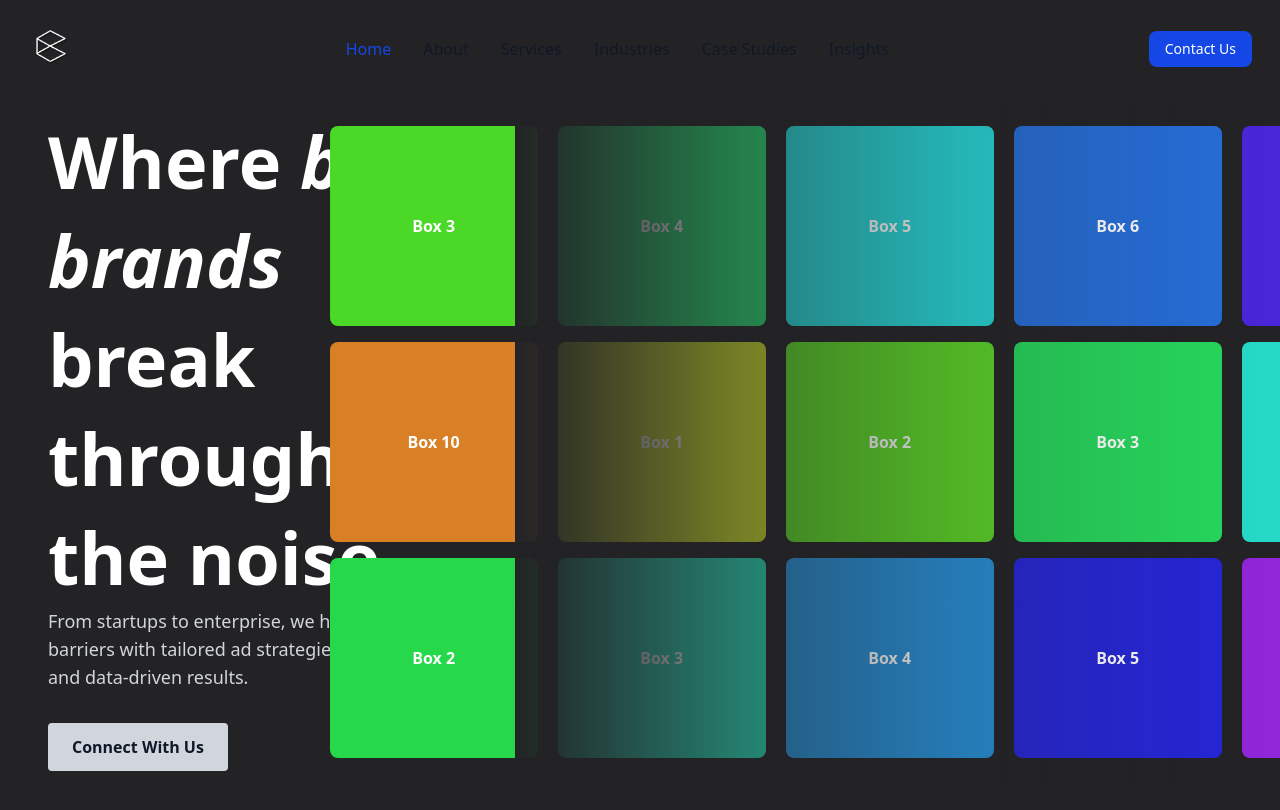
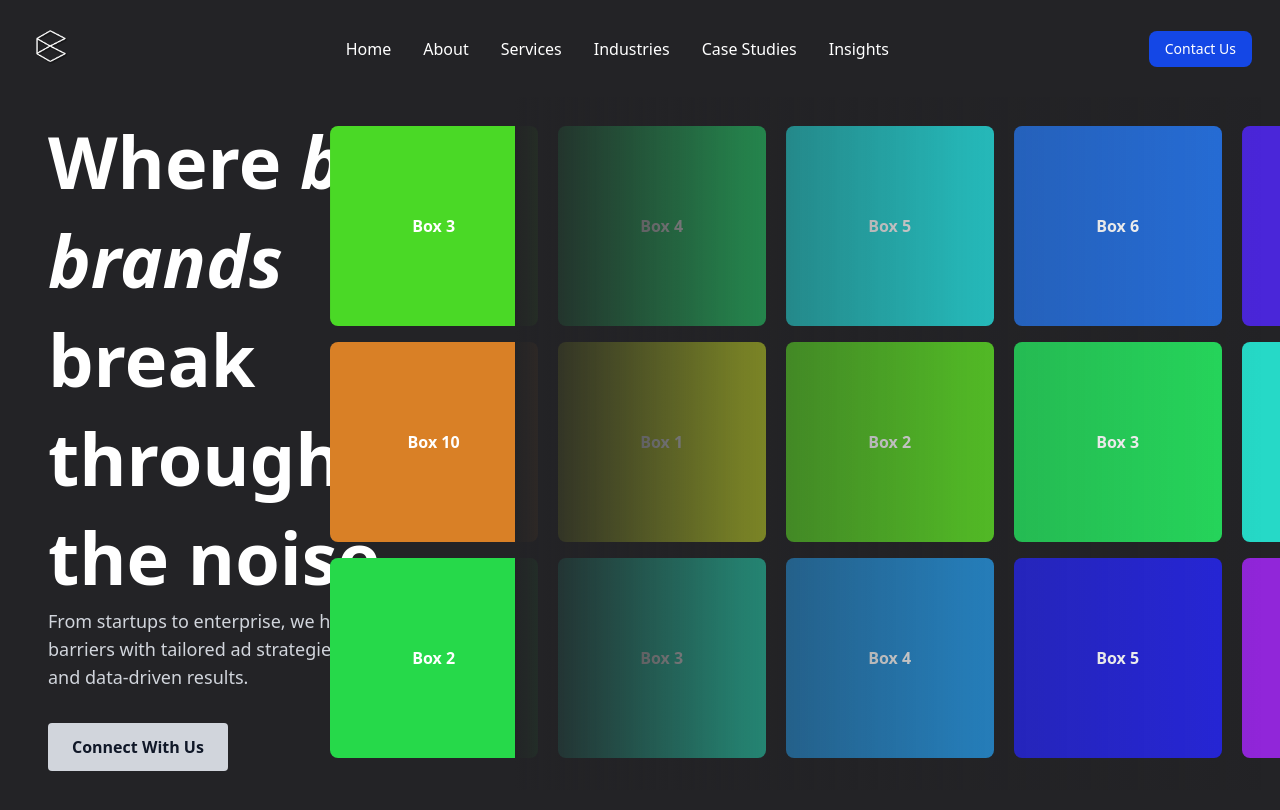
Before and after one commit to sunitsen/seg, a Next.js app: page / in a window 1280 px wide. Shown: the top 810 px of the page. Built offline with nearby package versions, Linux system fonts and the light colour scheme.

Commit message:
change color of navitem

```diff
--- a/app/page.js
+++ b/app/page.js
@@ -11,7 +11,7 @@ const page = () => {
 
       <div className="max-w-screen-7xl w-full mx-auto custom-bg-primary flex flex-wrap justify-center items-center min-h-screen p-4">
         {/* Content - 40% on md+, full width below md */}
-        <div className="   w-full md:w-2/5 flex items-center justify-center p-4 z-1">
+        <div className=" w-full md:w-2/5 flex items-center justify-center p-4 z-1">
           <HeroContant />
         </div>
 
--- a/components/Navbar/Navbar.js
+++ b/components/Navbar/Navbar.js
@@ -61,15 +61,14 @@ export default function Navbar() {
 
         {/* Menu Links */}
         <div
-          className={`${
-            isOpen ? "block" : "hidden"
-          } w-full md:flex md:w-auto md:order-1 items-center justify-between`}
+          className={`${isOpen ? "block" : "hidden"
+            } w-full md:flex md:w-auto md:order-1 items-center justify-between`}
         >
-          <ul className="flex flex-col p-4 md:p-0 mt-4 Semi-bold border border-gray-100 rounded-lg  md:flex-row md:space-x-8 md:mt-0 md:border-0  ">
+          <ul className="flex flex-col p-4 md:p-0 mt-4 Semi-bold border border-gray-100 rounded-lg md:flex-row md:space-x-8 md:mt-0 md:border-0">
             <li>
               <a
                 href="#"
-                className="block py-2 px-3 text-white bg-blue-700 rounded-sm md:bg-transparent md:text-blue-700 md:p-0 md:dark:text-blue-500"
+                className="block py-2 px-3 text-white bg-blue-700 rounded-sm md:bg-transparent md:text-white md:p-0 hover:text-blue-500"
               >
                 Home
               </a>
@@ -77,7 +76,7 @@ export default function Navbar() {
             <li>
               <a
                 href="#"
-                className="block py-2 px-3 text-gray-900 rounded-sm hover:bg-gray-100 md:hover:bg-transparent md:hover:text-blue-700 md:p-0 md:dark:hover:text-blue-500 dark:text-white dark:hover:bg-gray-700 md:dark:hover:bg-transparent"
+                className="block py-2 px-3 text-white rounded-sm md:bg-transparent md:text-white md:p-0 hover:text-blue-500"
               >
                 About
               </a>
@@ -85,7 +84,7 @@ export default function Navbar() {
             <li>
               <a
                 href="#"
-                className="block py-2 px-3 text-gray-900 rounded-sm hover:bg-gray-100 md:hover:bg-transparent md:hover:text-blue-700 md:p-0 md:dark:hover:text-blue-500 dark:text-white dark:hover:bg-gray-700 md:dark:hover:bg-transparent"
+                className="block py-2 px-3 text-white rounded-sm md:bg-transparent md:text-white md:p-0 hover:text-blue-500"
               >
                 Services
               </a>
@@ -93,28 +92,29 @@ export default function Navbar() {
             <li>
               <a
                 href="#"
-                className="block py-2 px-3 text-gray-900 rounded-sm hover:bg-gray-100 md:hover:bg-transparent md:hover:text-blue-700 md:p-0 md:dark:hover:text-blue-500 dark:text-white dark:hover:bg-gray-700 md:dark:hover:bg-transparent"
+                className="block py-2 px-3 text-white rounded-sm md:bg-transparent md:text-white md:p-0 hover:text-blue-500"
               >
                 Industries
               </a>
             </li>
-             <li>
+            <li>
               <a
                 href="#"
-                className="block py-2 px-3 text-gray-900 rounded-sm hover:bg-gray-100 md:hover:bg-transparent md:hover:text-blue-700 md:p-0 md:dark:hover:text-blue-500 dark:text-white dark:hover:bg-gray-700 md:dark:hover:bg-transparent"
+                className="block py-2 px-3 text-white rounded-sm md:bg-transparent md:text-white md:p-0 hover:text-blue-500"
               >
                 Case Studies
               </a>
             </li>
-             <li>
+            <li>
               <a
                 href="#"
-                className="block py-2 px-3 text-gray-900 rounded-sm hover:bg-gray-100 md:hover:bg-transparent md:hover:text-blue-700 md:p-0 md:dark:hover:text-blue-500 dark:text-white dark:hover:bg-gray-700 md:dark:hover:bg-transparent"
+                className="block py-2 px-3 text-white rounded-sm md:bg-transparent md:text-white md:p-0 hover:text-blue-500"
               >
                 Insights
               </a>
             </li>
           </ul>
+
         </div>
       </div>
     </nav>
```
